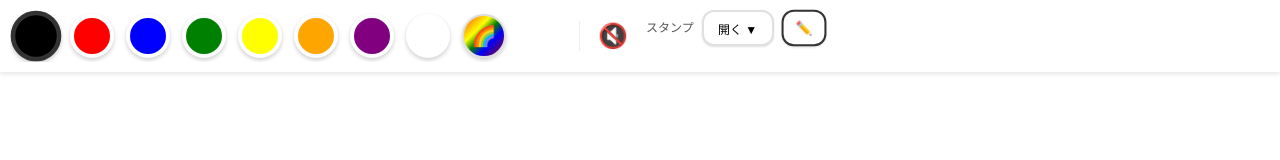
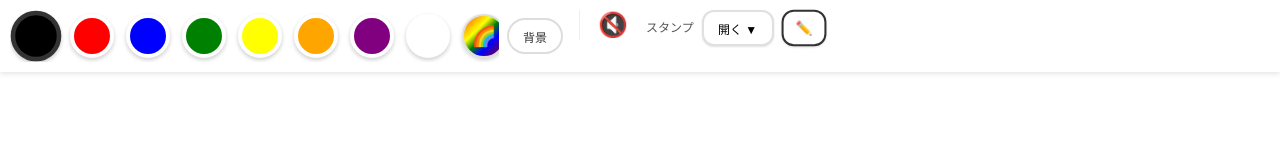
Before and after one commit to santa928/kidsPaint, a React (Vite) app: page / in a window 1280 px wide. Shown: the top 160 px of the page. Built offline with nearby package versions, Linux system fonts and the light colour scheme.

Commit message:
背景色の切替UIを追加

```diff
--- a/src/App.css
+++ b/src/App.css
@@ -23,7 +23,7 @@
 .canvas-area {
   flex: 1 1 auto;
   position: relative;
-  background-color: #ffffff;
+  background-color: var(--canvas-bg, #ffffff);
   touch-action: none;
   overflow: hidden;
   z-index: 0;
--- a/src/App.tsx
+++ b/src/App.tsx
@@ -25,6 +25,14 @@ function App() {
   const [isStampMode, setIsStampMode] = useState(false);
   const [selectedStamp, setSelectedStamp] = useState<StampId>('circle');
   const [isStampPanelOpen, setIsStampPanelOpen] = useState(false);
+  const [bgColor, setBgColor] = useState(() => {
+    try {
+      const saved = localStorage.getItem('kids-oekaki-bg');
+      return saved ?? '#FFFFFF';
+    } catch {
+      return '#FFFFFF';
+    }
+  });
 
   const [soundEnabled, setSoundEnabled] = useState(() => {
     try {
@@ -65,6 +73,12 @@ function App() {
     soundManager.setEnabled(soundEnabled);
   }, [soundEnabled]);
 
+  useEffect(() => {
+    try {
+      localStorage.setItem('kids-oekaki-bg', bgColor);
+    } catch { }
+  }, [bgColor]);
+
   const toggleSound = () => {
     const newState = !soundEnabled;
     setSoundEnabled(newState);
@@ -82,6 +96,10 @@ function App() {
   const handleRainbowSelect = () => {
     setIsRainbow(true);
     setIsEraser(false);
+  };
+
+  const handleBackgroundSelect = (c: string) => {
+    setBgColor(c);
   };
 
   const handleSelectStamp = (stampId: StampId) => {
@@ -109,7 +127,10 @@ function App() {
     soundManager.playEndSound();
   };
 
-  const appStyle = { '--top-bar-height': `${topBarHeight}px` } as CSSProperties;
+  const appStyle = {
+    '--top-bar-height': `${topBarHeight}px`,
+    '--canvas-bg': bgColor,
+  } as CSSProperties;
 
   return (
     <div className={`app-container ${isStampPanelOpen ? 'stamp-panel-open' : ''}`} style={appStyle}>
@@ -119,6 +140,8 @@ function App() {
           onSelectColor={handleColorSelect}
           isRainbow={isRainbow}
           onSelectRainbow={handleRainbowSelect}
+          backgroundColor={bgColor}
+          onSelectBackground={handleBackgroundSelect}
           soundEnabled={soundEnabled}
           onToggleSound={toggleSound}
         />
--- a/src/components/ColorPicker.css
+++ b/src/components/ColorPicker.css
@@ -1,8 +1,25 @@
 .color-picker-container {
     display: flex;
-    align-items: center;
+    align-items: flex-start;
     flex: 1;
     min-width: 260px;
+    gap: 8px;
+}
+
+.color-groups {
+    display: flex;
+    flex-direction: column;
+    flex: 1;
+    min-width: 0;
+    gap: 6px;
+    position: relative;
+}
+
+.color-row {
+    display: flex;
+    align-items: center;
+    gap: 8px;
+    min-width: 0;
 }
 
 .colors-scroll {
@@ -13,6 +30,7 @@
     padding: 4px;
     /* Hide scrollbar for cleaner look */
     scrollbar-width: none;
+    min-width: 0;
 }
 
 .colors-scroll::-webkit-scrollbar {
@@ -49,6 +67,65 @@
     border-color: #333;
 }
 
+.bg-toggle-btn {
+    height: 36px;
+    min-width: 56px;
+    padding: 0 10px;
+    border-radius: 18px;
+    border: 2px solid #ddd;
+    background: #fff;
+    color: #333;
+    font-size: 12px;
+    font-weight: 600;
+    cursor: pointer;
+    white-space: nowrap;
+}
+
+.bg-toggle-btn.active {
+    border-color: #333;
+    box-shadow: 0 2px 6px rgba(0, 0, 0, 0.15);
+}
+
+.bg-popover {
+    position: absolute;
+    top: 52px;
+    right: 0;
+    background: #fff;
+    border-radius: 14px;
+    padding: 6px 8px;
+    box-shadow: 0 6px 14px rgba(0, 0, 0, 0.15);
+    z-index: 5;
+}
+
+.bg-colors-scroll {
+    display: flex;
+    overflow-x: auto;
+    gap: 10px;
+    padding: 2px 4px;
+    scrollbar-width: none;
+    min-width: 0;
+}
+
+.bg-colors-scroll::-webkit-scrollbar {
+    display: none;
+}
+
+.bg-color-chip {
+    width: 32px;
+    height: 32px;
+    border-radius: 50%;
+    border: 3px solid white;
+    box-shadow: 0 1px 3px rgba(0, 0, 0, 0.2);
+    flex-shrink: 0;
+    cursor: pointer;
+    transition: transform 0.1s, border-color 0.1s;
+}
+
+.bg-color-chip.selected {
+    transform: scale(1.1);
+    border-color: #333;
+}
+
 .sound-control {
     padding-left: 12px;
     border-left: 1px solid #eee;
--- a/src/components/ColorPicker.tsx
+++ b/src/components/ColorPicker.tsx
@@ -1,4 +1,4 @@
-import React from 'react';
+import React, { useState } from 'react';
 import './ColorPicker.css';
 
 interface ColorPickerProps {
@@ -6,6 +6,8 @@ interface ColorPickerProps {
     onSelectColor: (color: string) => void;
     isRainbow: boolean;
     onSelectRainbow: () => void;
+    backgroundColor: string;
+    onSelectBackground: (color: string) => void;
     soundEnabled: boolean;
     onToggleSound: () => void;
 }
@@ -21,16 +23,33 @@ const COLORS = [
     { name: '白', value: '#FFFFFF' }, // Eraser might be separate, but white is useful
 ];
 
+const BACKGROUND_COLORS = [
+    { name: '白', value: '#FFFFFF' },
+    { name: 'クリーム', value: '#FFF7D6' },
+    { name: 'そら', value: '#E6F7FF' },
+    { name: 'みどり', value: '#E8F5E9' },
+    { name: 'もも', value: '#FCE4EC' },
+    { name: 'むらさき', value: '#F3E5F5' },
+    { name: 'ももいろ', value: '#FBE9E7' },
+    { name: 'はいいろ', value: '#ECEFF1' },
+];
+
 export const ColorPicker: React.FC<ColorPickerProps> = ({
     selectedColor,
     onSelectColor,
     isRainbow,
     onSelectRainbow,
+    backgroundColor,
+    onSelectBackground,
     soundEnabled,
     onToggleSound,
 }) => {
+    const [isBgOpen, setIsBgOpen] = useState(false);
+
     return (
         <div className="color-picker-container">
+            <div className="color-groups">
+                <div className="color-row">
                     <div className="colors-scroll">
                         {COLORS.map((c) => (
                             <button
@@ -50,6 +69,37 @@ export const ColorPicker: React.FC<ColorPickerProps> = ({
                         </button>
                     </div>
 
+                    <button
+                        type="button"
+                        className={`bg-toggle-btn ${isBgOpen ? 'active' : ''}`}
+                        onClick={() => setIsBgOpen((prev) => !prev)}
+                        aria-expanded={isBgOpen}
+                        aria-controls="bg-color-popover"
+                    >
+                        背景
+                    </button>
+                </div>
+
+                {isBgOpen && (
+                    <div className="bg-popover" id="bg-color-popover">
+                        <div className="bg-colors-scroll">
+                            {BACKGROUND_COLORS.map((c) => (
+                                <button
+                                    key={c.value}
+                                    className={`bg-color-chip ${backgroundColor === c.value ? 'selected' : ''}`}
+                                    style={{ backgroundColor: c.value }}
+                                    onClick={() => {
+                                        onSelectBackground(c.value);
+                                        setIsBgOpen(false);
+                                    }}
+                                    aria-label={`背景 ${c.name}`}
+                                />
+                            ))}
+                        </div>
+                    </div>
+                )}
+            </div>
+
             <div className="sound-control">
                 <button className={`sound-btn ${soundEnabled ? 'active' : ''}`} onClick={onToggleSound}>
                     {soundEnabled ? '🔊' : '🔇'}
```
Also changed, not shown: 1 other file (tests, documents, lock files or other folders). Lines whose indentation alone changed are shown as unchanged.
